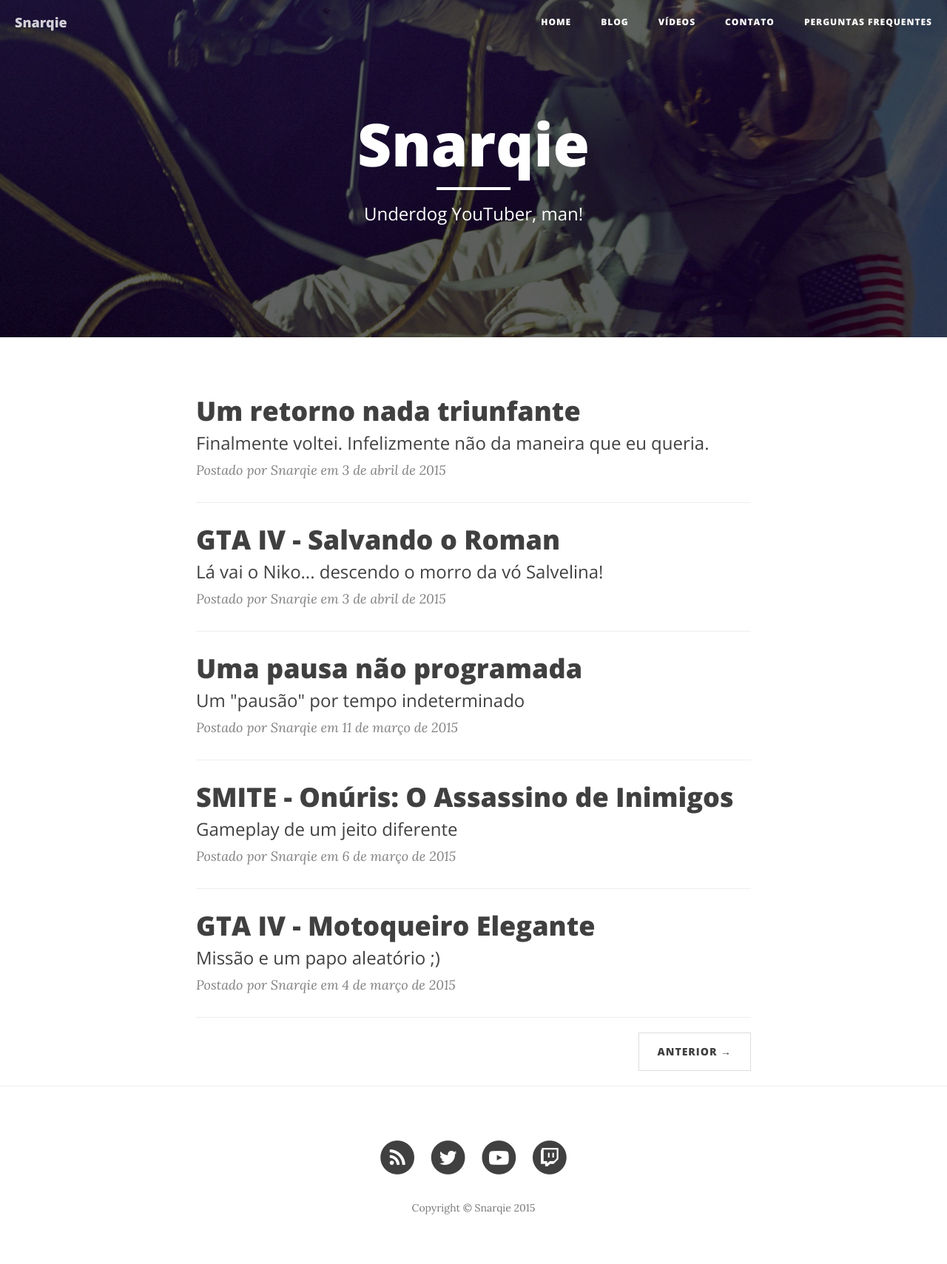
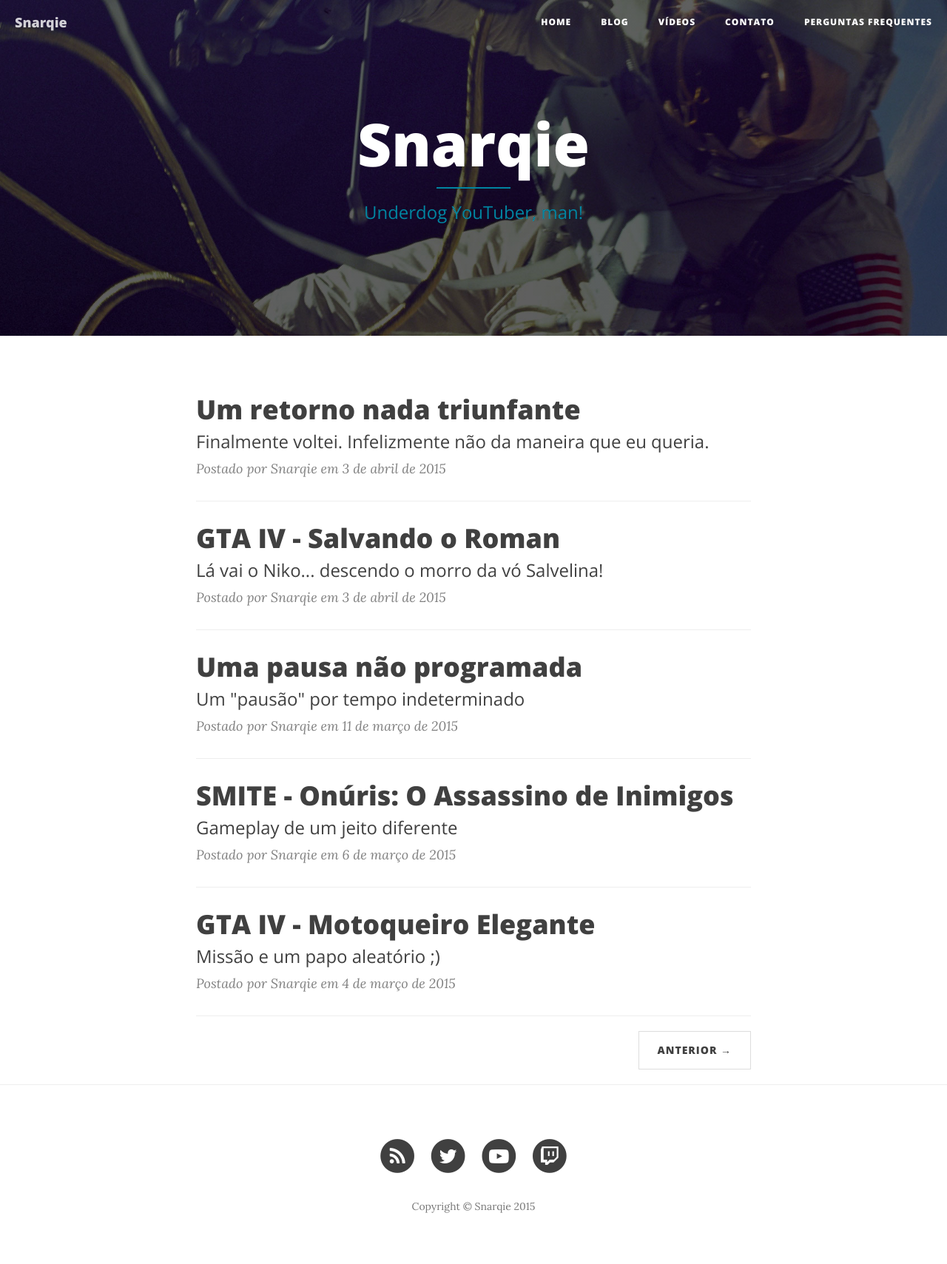
Before and after one commit to snarq/snarq.github.io, a Jekyll site: the page built from index.html, in a window 1280 px wide. Shown: the whole page at 74% size. Built offline with Jekyll 4.4.1, drawn with Linux system fonts in a browser that asks for light colours; nearby versions of some CDN libraries; library files that are not in the unit come from our copies; the list of posts is cut into pages by our own code.

Commit message:
Change css colors.

```diff
--- a/assets/css/style.css
+++ b/assets/css/style.css
@@ -37,8 +37,8 @@ blockquote {
 hr.small {
   max-width: 100px;
   margin: 15px auto;
-  border-width: 4px;
-  border-color: white;
+  border-width: 2px;
+  border-color: #0085a1;
 }
 .navbar-custom {
   background: white;
@@ -144,7 +144,7 @@ hr.small {
   color: white;
 }
 .texture-header {
-  background: url(/assets/images/default/texture.png);
+  background: url('/assets/images/default/texture.png');
 }
 @media only screen and (min-width: 768px) {
   .intro-header .site-heading,
@@ -170,6 +170,7 @@ hr.small {
   font-family: 'Open Sans', 'Helvetica Neue', Helvetica, Arial, sans-serif;
   font-weight: 300;
   margin: 10px 0 0;
+  color: #0085a1;
 }
 @media only screen and (min-width: 768px) {
   .intro-header .site-heading h1,
@@ -190,7 +191,7 @@ hr.small {
   font-size: 24px;
   margin: 10px 0 30px;
   font-weight: 600;
-  color: #00CFFF;
+  color: #0085a1;
 }
 .intro-header .post-heading .meta {
   font-family: 'Lora', 'Times New Roman', serif;
```
